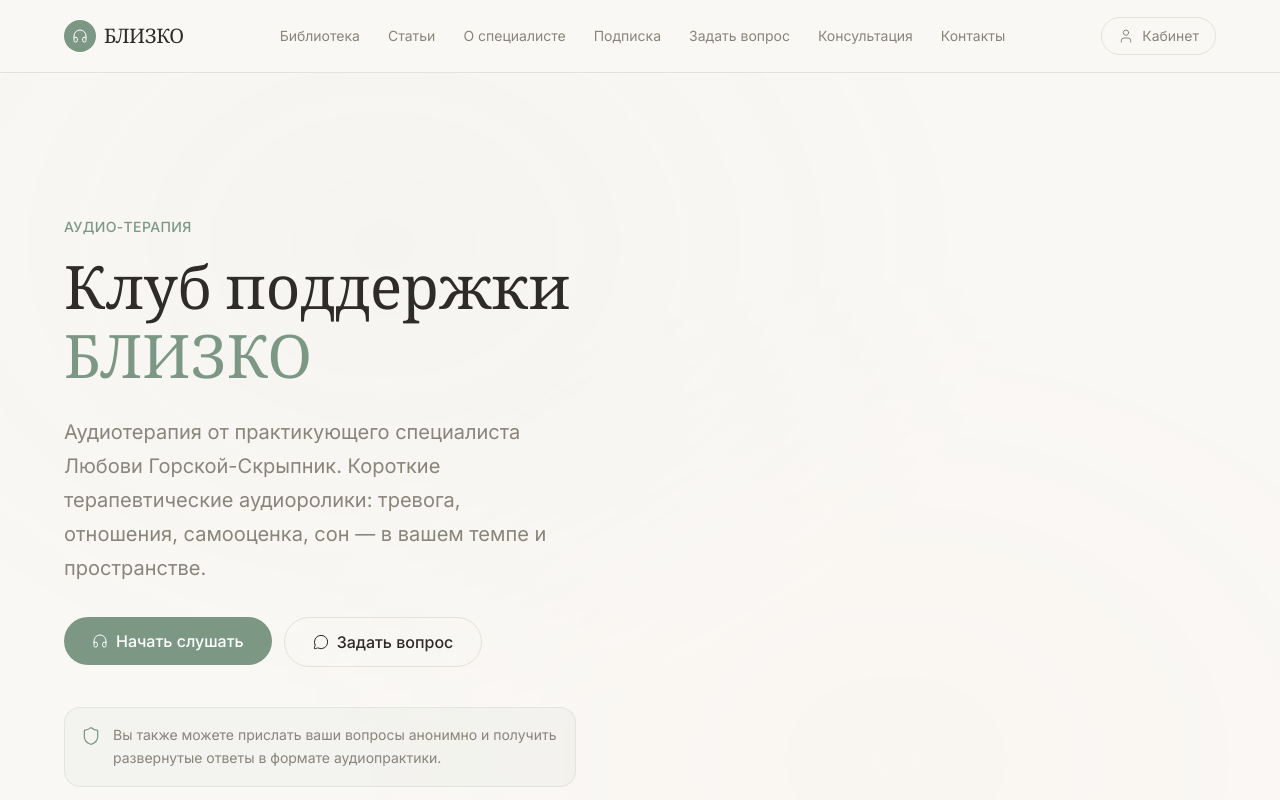
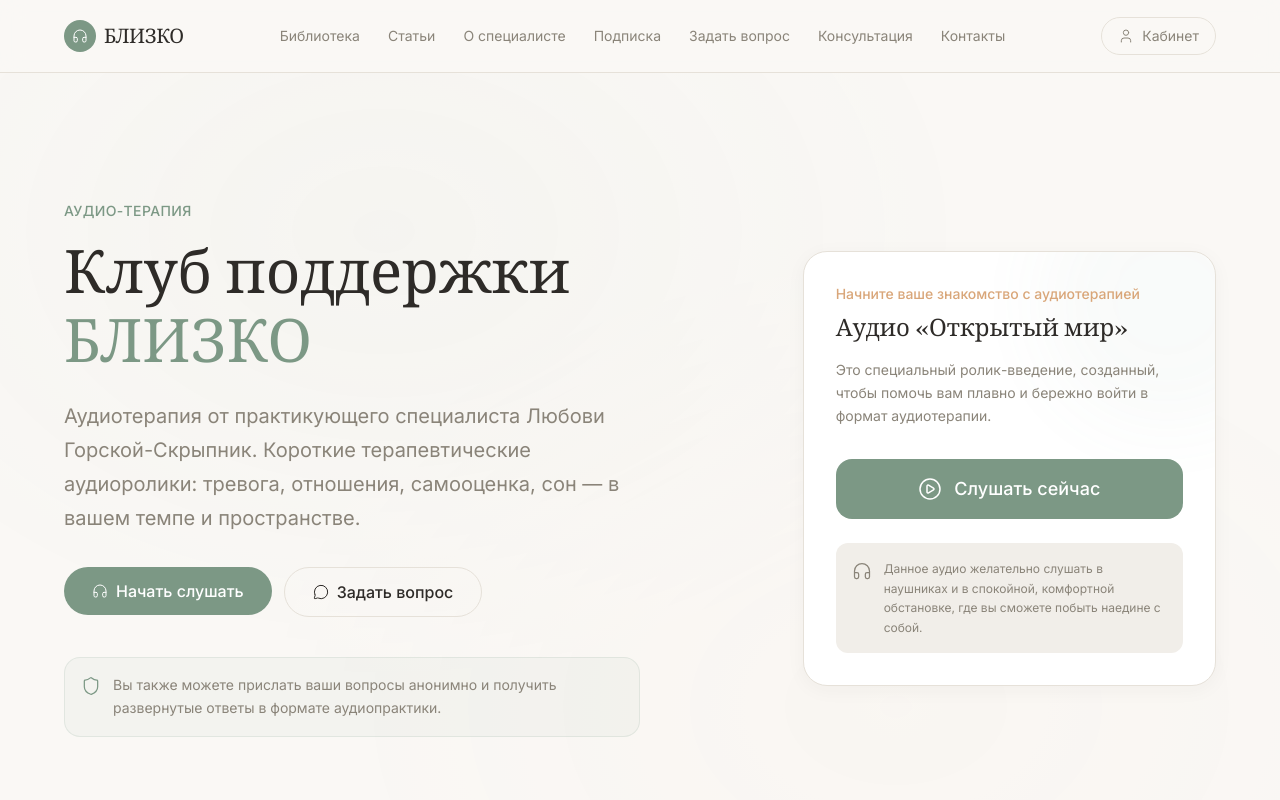
Before and after one commit to netbounce19-hash/blizko, a Next.js app: page / in a window 1280 px wide. Shown: the top 800 px of the page. Built offline with nearby package versions, Linux system fonts and the light colour scheme.

Commit message:
feat: add 'Открытый мир' intro play card to hero section

```diff
--- a/app/page.tsx
+++ b/app/page.tsx
@@ -18,7 +18,7 @@ import { AudioCard } from "@/components/ui/AudioCard";
 import { AudioPlayer } from "@/components/ui/AudioPlayer";
 import { Modal, BottomSheet } from "@/components/ui/Modal";
 import { SubscriptionPaywall } from "@/components/ui/SubscriptionPaywall";
-import { mockTracks, specialistInfo, mockArticles } from "@/lib/mock-data";
+import { mockTracks, specialistInfo, mockArticles, introTrack } from "@/lib/mock-data";
 
 /* Главная страница платформы «БЛИЗКО» */
 
@@ -49,7 +49,9 @@ export default function HomePage() {
           }}
         />
         <div className="container-site relative">
-          <div className="py-20 md:py-28 lg:py-36 max-w-2xl">
+          <div className="py-16 md:py-24 lg:py-32 grid grid-cols-1 lg:grid-cols-12 gap-12 lg:gap-8 items-center">
+            {/* Левая колонка - Текст и кнопки */}
+            <div className="lg:col-span-7 max-w-xl">
               <p
                 className="text-sm font-medium mb-4 tracking-wide uppercase"
                 style={{ color: "var(--color-accent)" }}
@@ -69,7 +71,7 @@ export default function HomePage() {
                 <span style={{ color: "var(--color-accent)" }}>БЛИЗКО</span>
               </h1>
               <p
-              className="text-lg md:text-xl mb-8 leading-relaxed max-w-lg"
+                className="text-lg md:text-xl mb-8 leading-relaxed"
                 style={{
                   color: "var(--color-text-secondary)",
                   lineHeight: 1.7,
@@ -96,7 +98,7 @@ export default function HomePage() {
 
               {/* Сноска - Дисклеймер */}
               <div
-              className="flex items-start gap-3 p-4 rounded-2xl max-w-lg"
+                className="flex items-start gap-3 p-4 rounded-2xl"
                 style={{
                   backgroundColor: "rgba(124, 152, 133, 0.05)",
                   border: "1px solid rgba(124, 152, 133, 0.15)"
@@ -113,6 +115,66 @@ export default function HomePage() {
                 >
                   Вы также можете прислать ваши вопросы анонимно и получить развернутые ответы в формате аудиопрактики.
                 </p>
+              </div>
+            </div>
+
+            {/* Правая колонка - Карточка "Открытый мир" */}
+            <div className="lg:col-span-5 lg:pl-8 xl:pl-12">
+              <div
+                className="rounded-3xl p-8 relative overflow-hidden"
+                style={{
+                  backgroundColor: "var(--color-white)",
+                  boxShadow: "var(--shadow-card)",
+                  border: "1px solid var(--color-border)"
+                }}
+              >
+                {/* Фоновый мягкий паттерн */}
+                <div
+                  className="absolute -right-20 -top-20 w-64 h-64 rounded-full opacity-30"
+                  style={{ backgroundColor: "rgba(124, 152, 133, 0.15)", filter: "blur(40px)" }}
+                />
+
+                <div className="relative z-10">
+                  <p
+                    className="text-sm font-medium mb-2"
+                    style={{ color: "var(--color-accent-2)" }}
+                  >
+                    Начните ваше знакомство с аудиотерапией
+                  </p>
+                  <h3
+                    className="text-2xl mb-4"
+                    style={{ fontFamily: "var(--font-heading)", color: "var(--color-text)" }}
+                  >
+                    Аудио «Открытый мир»
+                  </h3>
+
+                  <p
+                    className="text-sm mb-8 leading-relaxed"
+                    style={{ color: "var(--color-text-secondary)" }}
+                  >
+                    Это специальный ролик-введение, созданный, чтобы помочь вам плавно и бережно войти в формат аудиотерапии.
+                  </p>
+
+                  <button
+                    onClick={() => handlePlay(introTrack)}
+                    className="w-full group flex items-center justify-center gap-3 py-4 px-6 rounded-2xl transition-all duration-300 relative overflow-hidden"
+                    style={{ backgroundColor: "var(--color-accent)" }}
+                  >
+                    <div
+                      className="absolute inset-0 bg-white opacity-0 group-hover:opacity-10 transition-opacity"
+                    />
+                    <PlayCircle className="w-6 h-6 text-white" strokeWidth={1.5} />
+                    <span className="text-white font-medium text-lg">Слушать сейчас</span>
+                  </button>
+
+                  <div className="mt-6 flex gap-3 p-4 rounded-xl items-start" style={{ backgroundColor: "var(--color-surface)" }}>
+                    <Headphones className="w-5 h-5 flex-shrink-0 mt-0.5" style={{ color: "var(--color-text-secondary)" }} strokeWidth={1.5} />
+                    <p className="text-xs leading-relaxed" style={{ color: "var(--color-text-secondary)" }}>
+                      Данное аудио желательно слушать в наушниках и в спокойной, комфортной обстановке, где вы сможете побыть наедине с собой.
+                    </p>
+                  </div>
+                </div>
+              </div>
             </div>
           </div>
         </div>
--- a/lib/mock-data.ts
+++ b/lib/mock-data.ts
@@ -17,6 +17,20 @@ export interface MockTrack {
 }
 
 /* Демо-ролики — 8 штук, покрывающие основные темы */
+export const introTrack: MockTrack = {
+  id: "intro",
+  title: "Открытый мир",
+  slug: "otkrytiy-mir",
+  description: "Начните ваше знакомство с аудиотерапией",
+  fullDescription: "Знакомство с форматом аудиотерапии. В этом ролике мы подготовимся к практикам, настроимся на бережное отношение к себе.",
+  audioUrl: "/audio/placeholder.mp3",
+  coverUrl: "",
+  durationSeconds: 180,
+  tags: ["знакомство", "введение"],
+  isFreePreview: true,
+  createdAt: "2024-04-01",
+};
+
 export const mockTracks: MockTrack[] = [
   {
     id: "1",
```
Lines whose indentation alone changed are shown as unchanged.
